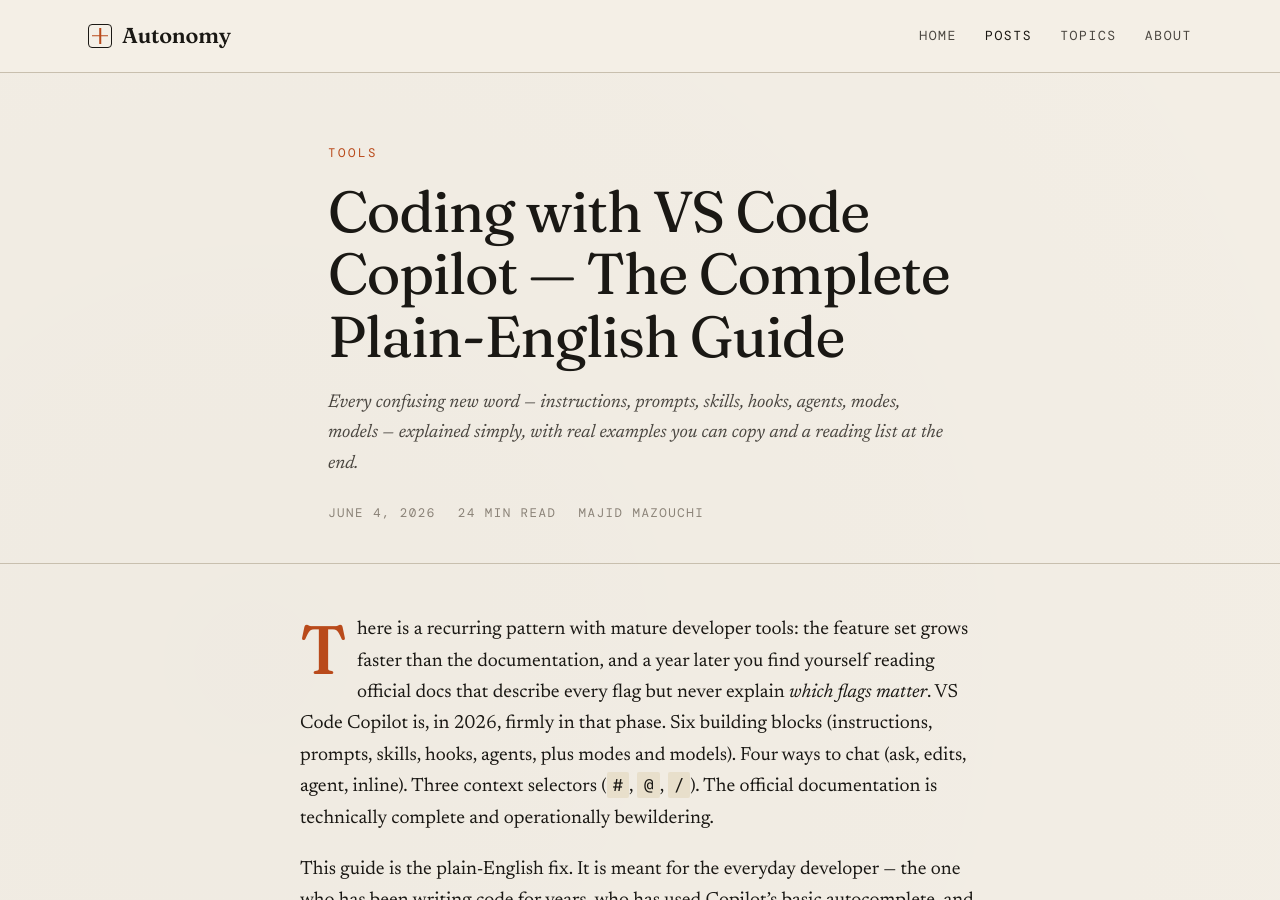
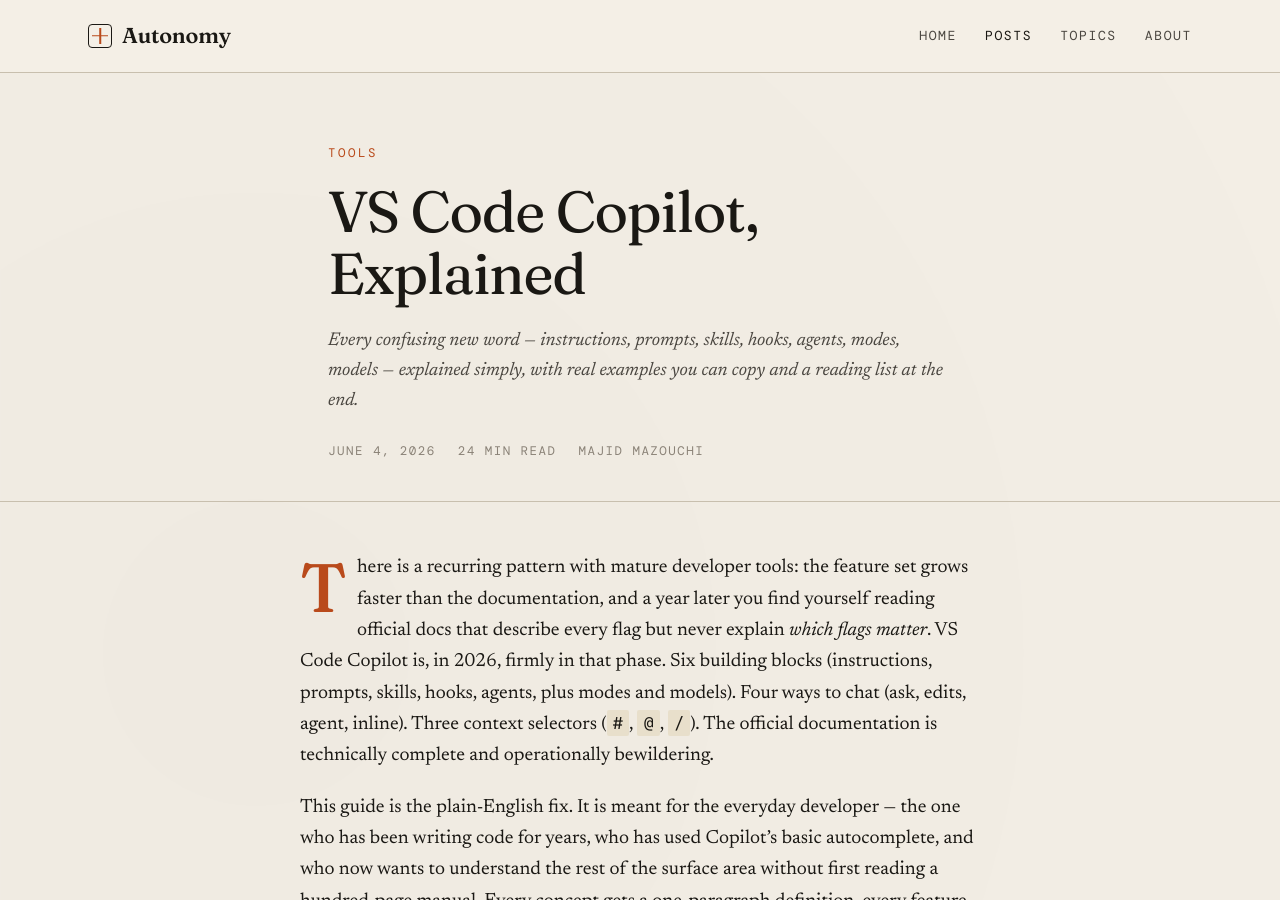
Before and after one commit to majid-mazouchi/autonomy, a Jekyll site: the page built from _posts/2026-06-04-vscode-copilot-explained.md, in a window 1280 px wide and 900 px high. Built offline with Jekyll 4.4.1, drawn with Linux system fonts in a browser that asks for light colours.

Commit message:
Retitle VS Code Copilot post: VS Code Copilot, Explained

```diff
--- a/_posts/2026-06-04-vscode-copilot-explained.md
+++ b/_posts/2026-06-04-vscode-copilot-explained.md
@@ -1,5 +1,5 @@
 ---
-title: "Coding with VS Code Copilot — The Complete Plain-English Guide"
+title: "VS Code Copilot, Explained"
 subtitle: "Every confusing new word — instructions, prompts, skills, hooks, agents, modes, models — explained simply, with real examples you can copy and a reading list at the end."
 date: 2026-06-04 10:00:00 -0400
 category: "Tools"
--- a/assets/posts/vscode-copilot-explained.html
+++ b/assets/posts/vscode-copilot-explained.html
@@ -3,7 +3,7 @@
 <head>
 <meta charset="UTF-8">
 <meta name="viewport" content="width=device-width, initial-scale=1.0">
-<title>VS Code Copilot — The Complete Plain-English Guide</title>
+<title>VS Code Copilot, Explained</title>
 <link rel="preconnect" href="https://fonts.googleapis.com">
 <link rel="preconnect" href="https://fonts.gstatic.com" crossorigin>
 <link href="https://fonts.googleapis.com/css2?family=Fraunces:ital,opsz,wght@0,9..144,400..900;1,9..144,400..700&family=Newsreader:ital,opsz,wght@0,6..72,400..600;1,6..72,400..500&family=JetBrains+Mono:wght@400;500;700&display=swap" rel="stylesheet">
@@ -118,7 +118,7 @@
   <header class="top">
     <a href="/autonomy/" style="display:inline-block;font-family:'JetBrains Mono',monospace;font-size:11px;letter-spacing:.18em;text-transform:uppercase;color:var(--terra);text-decoration:none;border-bottom:1px solid transparent;padding-bottom:2px;margin-bottom:22px;">← Back to Autonomy</a>
     <p class="kicker">The Complete Plain-English Guide</p>
-    <h1>Coding with <em>VS Code Copilot</em></h1>
+    <h1>VS Code Copilot, <em>Explained</em></h1>
     <p class="sub">Every confusing new word — instructions, prompts, skills, hooks, agents, modes, models — explained simply, with real examples you can copy and a reading list at the end.</p>
     <p class="meta">By <strong style="color:var(--ink);">Majid Mazouchi</strong> · For everyday developers · Real file examples · Updated June 2026</p>
   </header>
```
